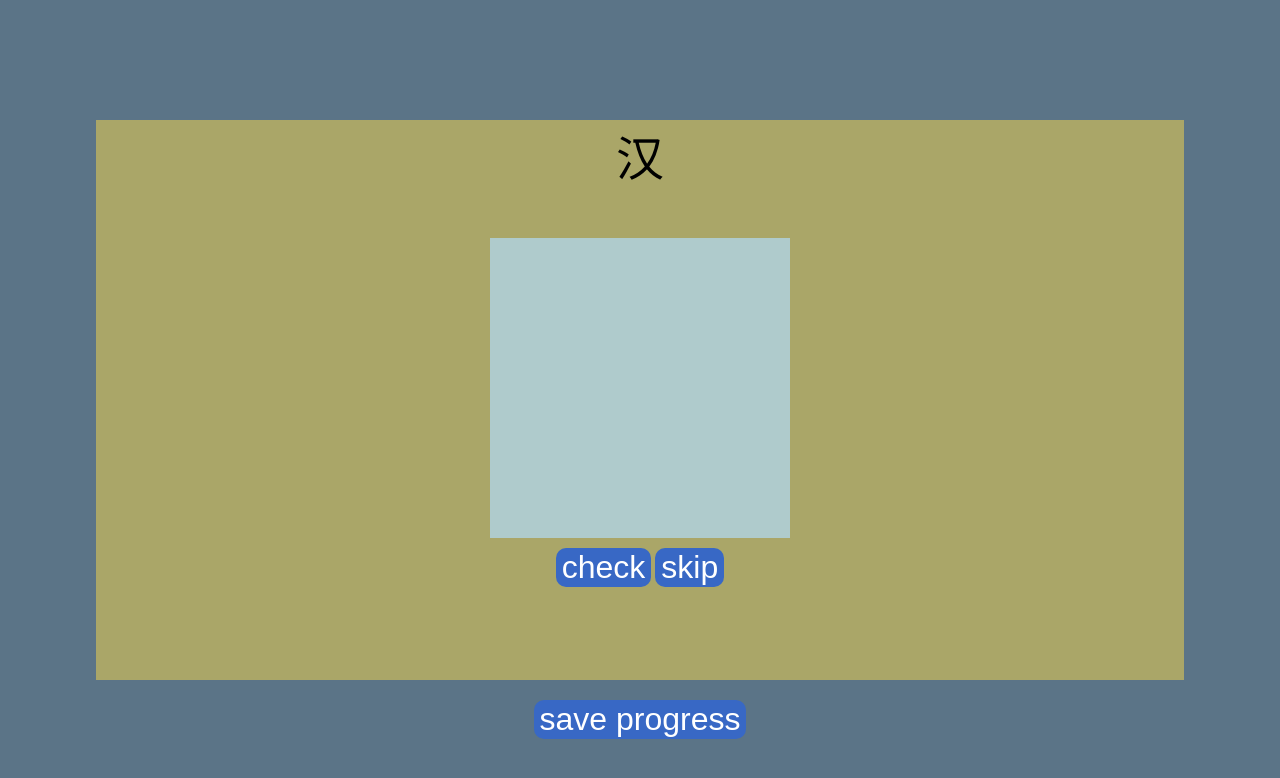
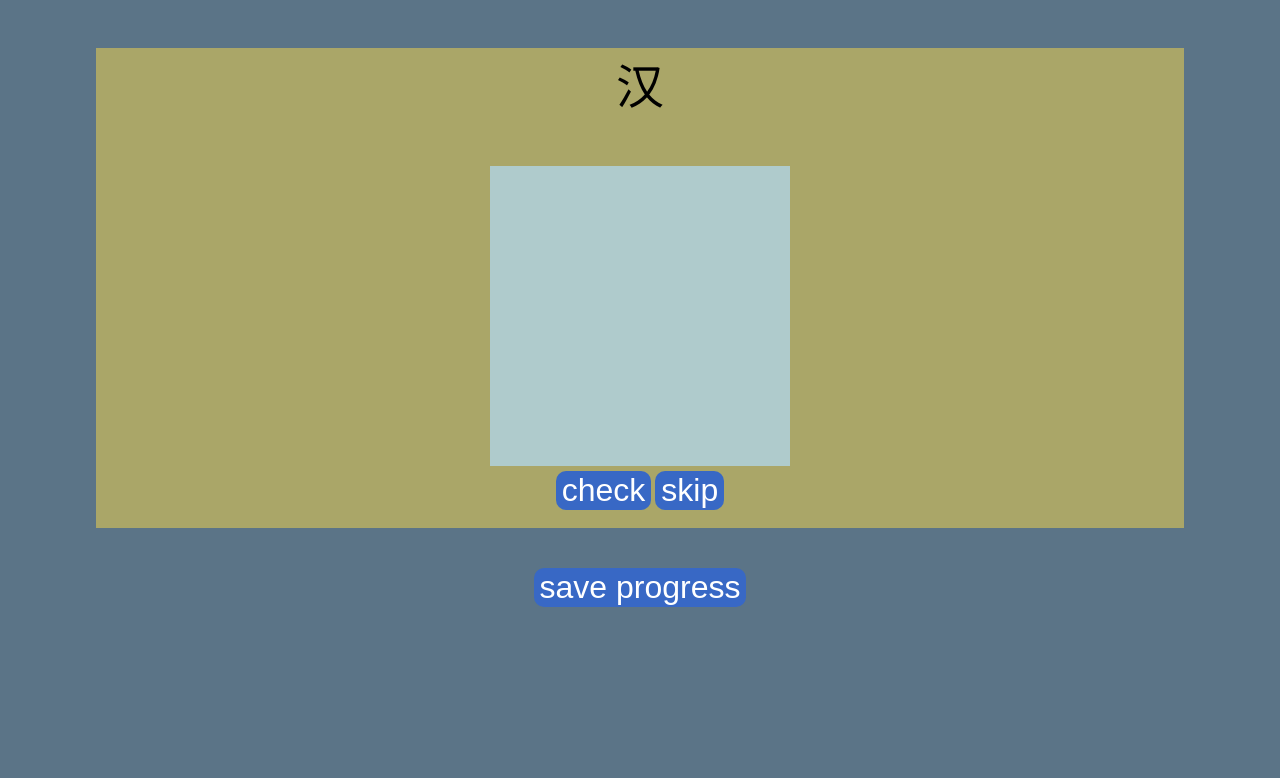
Before and after one commit to spacefreg/spacefrogs, a website: page public/index.html in a window 1280 px wide. Drawn offline with Linux system fonts and the light colour scheme.

Commit message:
made the screen a little more compact

```diff
--- a/public/src/client.js
+++ b/public/src/client.js
@@ -14,7 +14,7 @@ ctx.rect(0, 0, canvWidth, canvHeight);
 ctx.fillStyle = `rgb(175, 203, 204)`;
 ctx.fill();
 
-console.log('hello frfom client.js');
+console.log('hello from client.js');
 
 
 document.addEventListener('click', function(e) {
--- a/public/src/style.css
+++ b/public/src/style.css
@@ -17,7 +17,7 @@ html, body {
     margin-right: auto;
     width: 85%;
     background-color: rgb(170, 166, 104);
-    height: 70%;
+    height: 60%;
     text-align: center;
 }
 
@@ -25,19 +25,17 @@ html, body {
     margin: auto;
     text-align: center;
     font-size: 3rem;
-    margin-top: 120px;
 }
 
 
 #app-screen > #canv {
-    background-color: salmon;
     margin: auto;
     display: block;
 }
 
 #save {
     margin: auto;
-    margin-top: 20px;
+    margin-top: 40px;
 }
 
 .btn {
@@ -47,5 +45,5 @@ html, body {
     border: none;
     border-radius: 10px;
     font-size: 2rem;
-    margin-top: 10px;
+    margin-top: 5px;
 }
```
